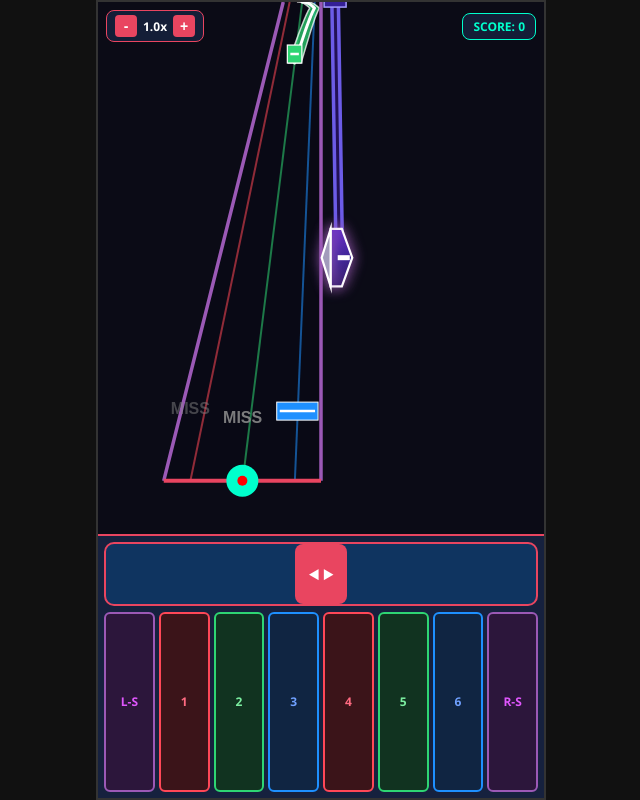
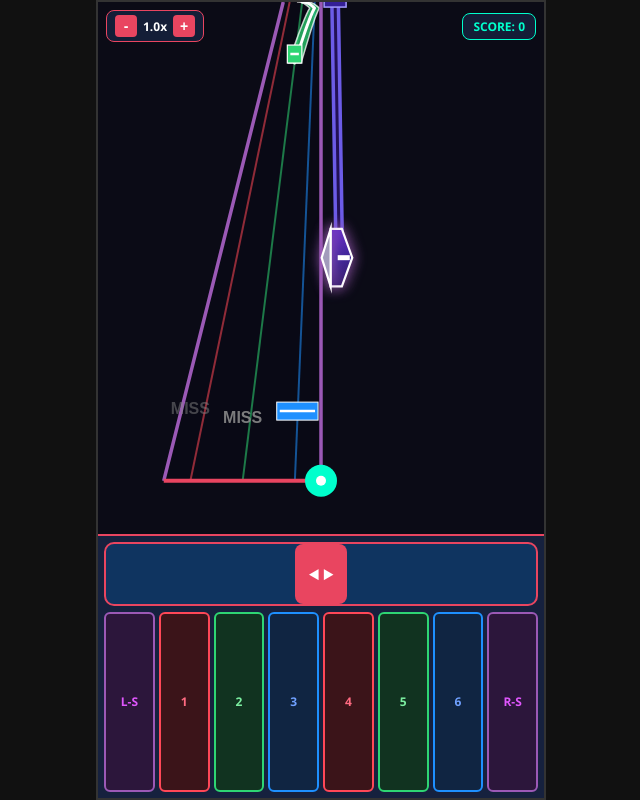
Before and after one commit to LucentLuare/LucentLuare.github.io, a plain HTML site: page index.html in a window 1280 px wide. Shown: the whole page, without its empty margins (319-959 px from the left). Drawn offline with Linux system fonts and the light colour scheme.

Commit message:
Update index.html

```diff
--- a/index.html
+++ b/index.html
@@ -139,7 +139,6 @@
   let noteSpeedMultiplier = 1.0;
   const BASE_NOTE_TRAVEL_TIME = 1.6;
 
-  // 판정 상수 (60fps 기준)
   const FRAME_MS = 1000 / 60;
   const HIT_WINDOW_MS = 8 * FRAME_MS;
   const EARLY_MISS_WINDOW_MS = 16 * FRAME_MS;
@@ -170,26 +169,62 @@
     return null;
   }
 
-  // ================= 시간축 기반 트랙(벽) 경계 변화 키프레임 =================
-  // 각 시간(t)에 판정선에 도달하는 지점의 좌/우 벽 위치 비율 (노트와 똑같이 위에서 아래로 내려오며 꺾임)
-  const fieldKeyframes = [
-    { t: 0,     clipL: 0.0,   clipR: 1.0 },
-    { t: 3800,  clipL: 0.0,   clipR: 1.0 },
-    { t: 4200,  clipL: 0.07,  clipR: 0.50 }, // 4.2초 지점부터 오른쪽 절반이 깎여 왼쪽 3레인만 남음
-    { t: 7800,  clipL: 0.07,  clipR: 0.50 },
-    { t: 8200,  clipL: 0.07,  clipR: 0.79 }, // 8.2초 지점부터 5레인 폭으로 확장
-    { t: 11500, clipL: 0.07,  clipR: 0.79 },
-    { t: 12000, clipL: 0.0,   clipR: 1.0 }
-  ];
+  // ================= JSON 형식의 채보 데이터 (Chart Data 파일 구조) =================
+  const chartData = {
+    bpm: 140,
+    loopTime: 12000,
+    // 레인 곡선 및 축소 이벤트 (시간에 따른 좌우 클립 영역)
+    fieldEvents: [
+      { t: 0,     clipL: 0.0,   clipR: 1.0 },
+      { t: 3800,  clipL: 0.0,   clipR: 1.0 },
+      { t: 4200,  clipL: 0.07,  clipR: 0.50 }, // 3레인 축소 구간
+      { t: 7800,  clipL: 0.07,  clipR: 0.50 },
+      { t: 8200,  clipL: 0.07,  clipR: 0.79 }, // 5레인 구간
+      { t: 11500, clipL: 0.07,  clipR: 0.79 },
+      { t: 12000, clipL: 0.0,   clipR: 1.0 }
+    ],
+    notes: [
+      { time: 800,  lane: 0, type: 'tap' },
+      { time: 1150, side: 'left', type: 'side' },
+      { time: 1500, lane: 2, type: 'flick', dir: 1 },
+      { time: 1900, side: 'right', type: 'sideHold', holdDuration: 900 },
+      { time: 2400, lane: 0, type: 'hold', holdDuration: 1200, waypoints: [
+        { offset: 0, lane: 0 },
+        { offset: 600, lane: 3 },
+        { offset: 1200, lane: 0 }
+      ]},
+      { time: 3000, lane: 5, type: 'tap' },
+      { time: 4500, lane: 0, type: 'tap' },
+      { time: 4800, lane: 1, type: 'tap' },
+      { time: 5100, lane: 2, type: 'tap' },
+      { time: 5400, side: 'right', type: 'sideHold', holdDuration: 1000 },
+      { time: 6000, lane: 1, type: 'hold', holdDuration: 1200, waypoints: [
+        { offset: 0, lane: 1 },
+        { offset: 400, lane: 2 },
+        { offset: 800, lane: 0 },
+        { offset: 1200, lane: 1 }
+      ]},
+      { time: 8500, lane: 0, type: 'tap' },
+      { time: 8500, lane: 3, type: 'tap' },
+      { time: 9100, lane: 2, type: 'flick', dir: -1 },
+      { time: 9600, side: 'left', type: 'side' },
+      { time: 10000, lane: 4, type: 'hold', holdDuration: 1100, waypoints: [
+        { offset: 0, lane: 4 },
+        { offset: 550, lane: 1 },
+        { offset: 1100, lane: 4 }
+      ]},
+      { time: 10500, lane: 0, type: 'tap' }
+    ]
+  };
 
-  // 특정 절대 시간(targetTime)에 판정선에 도달하는 트랙 단면의 좌/우 벽 비율 계산
   function getClipAtTime(targetTime) {
-    let cycleT = (targetTime - songStartTime) % 12000;
-    if (cycleT < 0) cycleT += 12000;
+    let cycleT = (targetTime - songStartTime) % chartData.loopTime;
+    if (cycleT < 0) cycleT += chartData.loopTime;
+    const events = chartData.fieldEvents;
 
-    for (let i = 0; i < fieldKeyframes.length - 1; i++) {
-      const k1 = fieldKeyframes[i];
-      const k2 = fieldKeyframes[i + 1];
+    for (let i = 0; i < events.length - 1; i++) {
+      const k1 = events[i];
+      const k2 = events[i + 1];
       if (cycleT >= k1.t && cycleT <= k2.t) {
         const ratio = (cycleT - k1.t) / (k2.t - k1.t);
         const smooth = ratio * ratio * (3 - 2 * ratio);
@@ -202,7 +237,6 @@
     return { clipL: 0.0, clipR: 1.0 };
   }
 
-  // Y좌표와 해당 Y좌표에 도달할 시간(timeAtY)을 받아 정확한 원근감 및 꺾인 벽 좌표를 반환
   function getTrackMetricsAt(y, timeAtY) {
     const topY = 0;
     const judgeY = canvas.height * 0.90;
@@ -226,60 +260,23 @@
       fullWidth,
       wallLeft,
       wallRight,
-      activeWidth: wallRight - wallLeft
+      activeWidth: wallRight - wallLeft,
+      clipL: clip.clipL,
+      clipR: clip.clipR
     };
   }
 
   let notes = [];
   let songStartTime = performance.now();
-
-  const chartPattern = [
-    { time: 800,  lane: 0, type: 'tap' },
-    { time: 1150, side: 'left', type: 'side' },
-    { time: 1500, lane: 2, type: 'flick', dir: 1 },
-    { time: 1900, side: 'right', type: 'sideHold', holdDuration: 900 },
-    { time: 2400, lane: 0, type: 'hold', holdDuration: 1200, waypoints: [
-      { offset: 0, lane: 0 },
-      { offset: 600, lane: 3 },
-      { offset: 1200, lane: 0 }
-    ]},
-    { time: 3000, lane: 5, type: 'tap' },
-
-    // 4.2초부터 오른쪽 벽이 꺾여 들어오면서 3레인으로 축소되는 구간
-    { time: 4500, lane: 0, type: 'tap' },
-    { time: 4800, lane: 1, type: 'tap' },
-    { time: 5100, lane: 2, type: 'tap' },
-    { time: 5400, side: 'right', type: 'sideHold', holdDuration: 1000 }, // 꺾인 오른쪽 벽을 따라 내려오는 벽치기 롱노트
-    { time: 6000, lane: 1, type: 'hold', holdDuration: 1200, waypoints: [
-      { offset: 0, lane: 1 },
-      { offset: 400, lane: 2 },
-      { offset: 800, lane: 0 },
-      { offset: 1200, lane: 1 }
-    ]},
-
-    // 8.2초부터 5레인 구간
-    { time: 8500, lane: 0, type: 'tap' },
-    { time: 8500, lane: 3, type: 'tap' },
-    { time: 9100, lane: 2, type: 'flick', dir: -1 },
-    { time: 9600, side: 'left', type: 'side' },
-    { time: 10000, lane: 4, type: 'hold', holdDuration: 1100, waypoints: [
-      { offset: 0, lane: 4 },
-      { offset: 550, lane: 1 },
-      { offset: 1100, lane: 4 }
-    ]},
-    { time: 10500, lane: 0, type: 'tap' }
-  ];
-
-  const patternLoopTime = 12000;
   let lastPatternCycle = -1;
 
   function spawnChartNotes(now) {
     const elapsed = now - songStartTime;
-    const currentCycle = Math.floor(elapsed / patternLoopTime);
+    const currentCycle = Math.floor(elapsed / chartData.loopTime);
     if (currentCycle > lastPatternCycle) {
       lastPatternCycle = currentCycle;
-      const cycleOffset = songStartTime + (currentCycle * patternLoopTime);
-      chartPattern.forEach(p => {
+      const cycleOffset = songStartTime + (currentCycle * chartData.loopTime);
+      chartData.notes.forEach(p => {
         notes.push({
           targetTime: cycleOffset + p.time,
           lane: p.lane !== undefined ? p.lane : 0,
@@ -341,6 +338,15 @@
   sliderTrack.addEventListener('pointerup', endSliderTouch);
   sliderTrack.addEventListener('pointercancel', endSliderTouch);
 
+  // ★ 캐릭터 탈선(Lane Out) 확인 함수: 현재 캐릭터 위치가 활성화된 레인/벽 안쪽에 있는지 검사
+  function isCharacterDerailed(now) {
+    const judgeY = canvas.height * 0.90;
+    const bottomM = getTrackMetricsAt(judgeY, now);
+    const charX = bottomM.fullLeft + bottomM.fullWidth * playerX;
+    // 활성화된 벽(wallLeft ~ wallRight) 범위를 벗어나면 탈선
+    return charX < bottomM.wallLeft || charX > bottomM.wallRight;
+  }
+
   function triggerMissAt(x, y) {
     combo = 0;
     judgePopups.push({
@@ -352,6 +358,8 @@
 
   function checkFlickJudge(moveDir) {
     const now = performance.now();
+    if (isCharacterDerailed(now)) return; // 탈선 시 입력 차단
+
     const judgeY = canvas.height * 0.90;
     const bottomM = getTrackMetricsAt(judgeY, now);
 
@@ -420,6 +428,9 @@
     pressedKeys[keyIndex] = true;
 
     const now = performance.now();
+    // ★ 캐릭터가 탈선한 경우 노트 입력 완전 차단
+    if (isCharacterDerailed(now)) return;
+
     const judgeY = canvas.height * 0.90;
     const bottomM = getTrackMetricsAt(judgeY, now);
 
@@ -428,7 +439,6 @@
       const targetSide = keyIndex === 0 ? 'left' : 'right';
       wallFlash[targetSide] = 1.0;
 
-      // 끊어진 벽치기 롱노트 이어잡기
       for (let note of notes) {
         if (note.type === 'sideHold' && !note.completed && !note.missed && note.side === targetSide) {
           if (now >= note.targetTime - SIDE_HIT_WINDOW_MS && now <= note.targetTime + note.holdDuration && !note.holding && note.hit) {
@@ -481,7 +491,6 @@
     if (!colorType) return;
     const targetLanes = COLOR_BUTTON_LANES[colorType];
 
-    // 도중에 뗀 롱노트 이어잡기
     for (let note of notes) {
       if (note.type === 'hold' && !note.completed && !note.missed && targetLanes.includes(note.lane)) {
         if (now >= note.targetTime - HIT_WINDOW_MS && now <= note.targetTime + note.holdDuration && !note.holding && note.hit) {
@@ -768,7 +777,6 @@
     const travelDuration = (BASE_NOTE_TRAVEL_TIME * 1000) / noteSpeedMultiplier;
     const bottomM = getTrackMetricsAt(judgeY, now);
 
-    // ★ 시간축을 36단계로 분할하여 노트와 함께 내려오는 가변 트랙 폴리곤 생성
     const trackSteps = 36;
     let trackSlices = [];
     for (let s = 0; s <= trackSteps; s++) {
@@ -778,7 +786,7 @@
       trackSlices.push({ y: py, m: m });
     }
 
-    // 1. 노트와 함께 꺾이며 내려오는 트랙 배경 폴리곤
+    // 1. 트랙 배경 폴리곤
     ctx.fillStyle = 'rgba(10, 10, 22, 0.94)';
     ctx.beginPath();
     ctx.moveTo(trackSlices[0].m.wallLeft, trackSlices[0].y);
@@ -791,7 +799,7 @@
     ctx.closePath();
     ctx.fill();
 
-    // 2. 가변 트랙 내부 클리핑 영역 설정 (깎여나간 부분의 레인 선과 바닥 노트가 자연스럽게 잘림)
+    // 2. 클리핑 영역 설정
     ctx.save();
     ctx.beginPath();
     ctx.moveTo(trackSlices[0].m.wallLeft, trackSlices[0].y);
@@ -804,7 +812,6 @@
     ctx.closePath();
     ctx.clip();
 
-    // 고정 6레인 기준 가이드 선 렌더링
     const topFullM = trackSlices[trackSlices.length - 1].m;
     for (let i = 0; i < 6; i++) {
       const ratio = FIXED_LANE_RATIOS[i];
@@ -822,7 +829,7 @@
     }
     ctx.globalAlpha = 1.0;
 
-    // 3. 바닥 레인 노트(단노트, 지그재그 롱노트) 렌더링
+    // 3. 노트 렌더링
     for (let i = notes.length - 1; i >= 0; i--) {
       const note = notes[i];
 
@@ -1002,7 +1009,7 @@
 
     ctx.restore();
 
-    // 4. 노트와 함께 꺾이며 내려오는 양쪽 측면 벽(SIDE WALL) 경계선 렌더링
+    // 4. 측면 벽 라인 렌더링
     ctx.save();
     ctx.lineJoin = 'round';
     ctx.strokeStyle = wallFlash.left > 0 ? '#ffffff' : '#9b59b6';
@@ -1034,7 +1041,7 @@
     ctx.lineTo(bottomM.wallRight, judgeY);
     ctx.stroke();
 
-    // 6. 벽치기 노트(SIDE / SIDE HOLD) & 슬라이드(FLICK) 노트 렌더링
+    // 6. 벽치기 노트 및 슬라이드 노트 렌더링
     for (let i = 0; i < notes.length; i++) {
       const note = notes[i];
       if (note.completed || note.missed || (note.type !== 'sideHold' && note.hit)) continue;
@@ -1051,7 +1058,6 @@
         drawSideNoteShape(wallX, currentY - 6, size, isLeft, false);
       }
       else if (note.type === 'sideHold') {
-        // ★ 벽치기 롱노트 24단계 세밀 샘플링 (꺾이는 벽을 따라 휘어지며 내려옴)
         const tailTime = note.targetTime + note.holdDuration;
         const steps = 24;
         const visibleHeadT = note.holding ? Math.max(note.targetTime, now) : Math.max(note.targetTime, now - SIDE_HIT_WINDOW_MS);
@@ -1075,7 +1081,6 @@
             ctx.lineJoin = 'round';
             ctx.lineCap = 'round';
 
-            // 외곽 보라색 레일 몸통
             ctx.strokeStyle = '#6c5ce7';
             ctx.lineWidth = 10;
             ctx.beginPath();
@@ -1085,7 +1090,6 @@
             }
             ctx.stroke();
 
-            // 내부 어두운 홈 라인 (2중 레일 효과)
             ctx.strokeStyle = '#221155';
             ctx.lineWidth = 3;
             ctx.beginPath();
@@ -1097,7 +1101,6 @@
             ctx.restore();
           }
 
-          // 꼬리가 실제 화면(now + travelDuration) 안으로 들어왔을 때만 꼬리 캡 표시
           if (tailTime <= now + travelDuration) {
             const tailPt = sidePts[sidePts.length - 1];
             ctx.fillStyle = '#341f97';
@@ -1107,7 +1110,6 @@
             ctx.strokeRect(tailPt.x - 11, tailPt.y - 11, 22, 10);
           }
 
-          // 앞쪽 입체 육각형 헤드
           const headPt = sidePts[0];
           const size = 16 + (headPt.y / judgeY) * 7;
           drawSideNoteShape(headPt.x, headPt.y - 6, size, isLeft, true);
@@ -1182,14 +1184,16 @@
       if (p.alpha <= 0) judgePopups.splice(i, 1);
     }
 
-    // 9. 캐릭터 (현재 판정선 위치의 활성화된 벽 사이에서 이동)
-    const charX = bottomM.wallLeft + bottomM.activeWidth * playerX;
-    ctx.fillStyle = '#00ffcc';
+    // 9. 캐릭터 (탈선 시 시각적으로 경고 표시 가능)
+    const charX = bottomM.fullLeft + bottomM.fullWidth * playerX;
+    const derailed = isCharacterDerailed(now);
+
+    ctx.fillStyle = derailed ? '#ff4757' : '#00ffcc';
     ctx.beginPath();
     ctx.arc(charX, judgeY, 16, 0, Math.PI * 2);
     ctx.fill();
 
-    ctx.fillStyle = '#ff0000';
+    ctx.fillStyle = '#ffffff';
     ctx.beginPath();
     ctx.arc(charX, judgeY, 5, 0, Math.PI * 2);
     ctx.fill();
```
